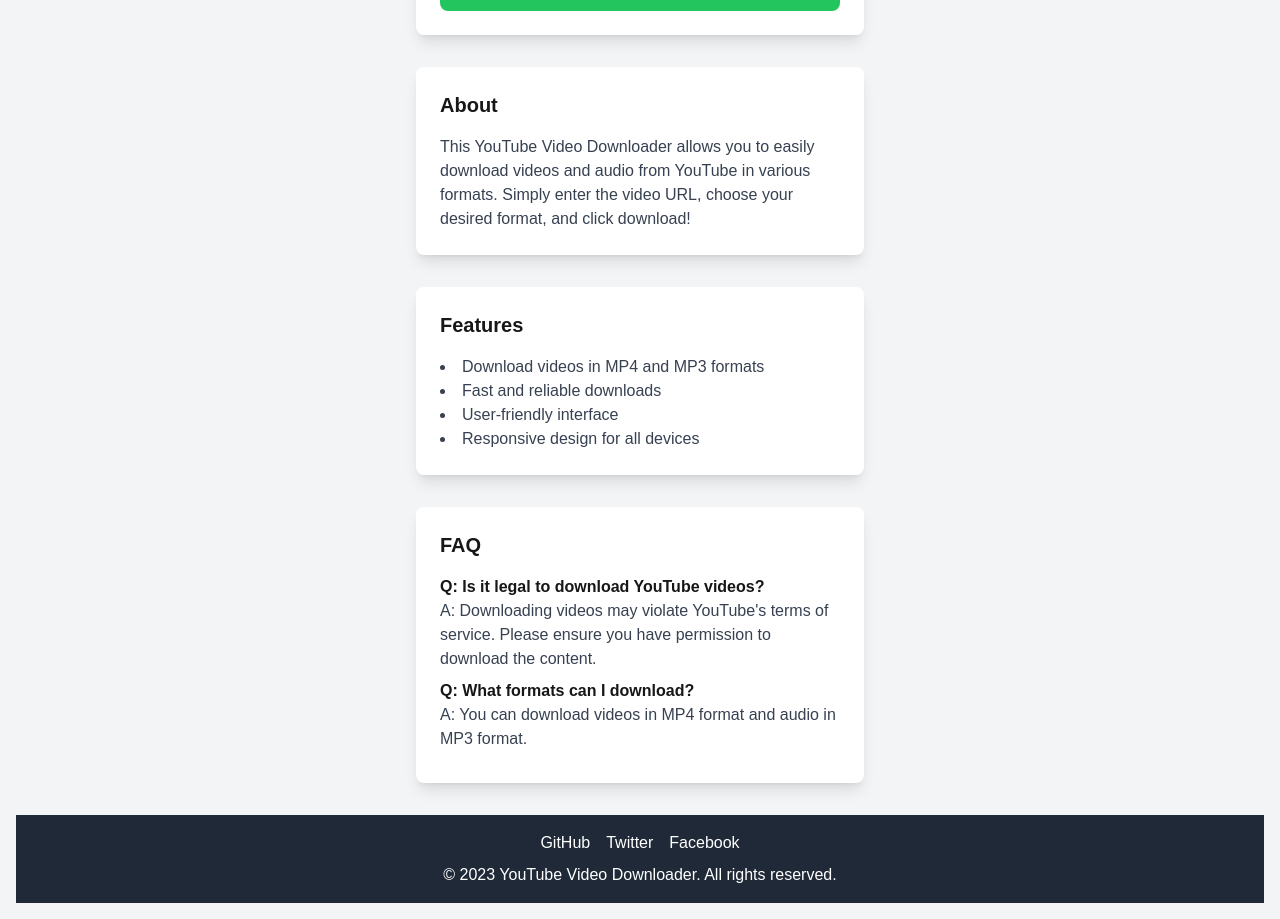
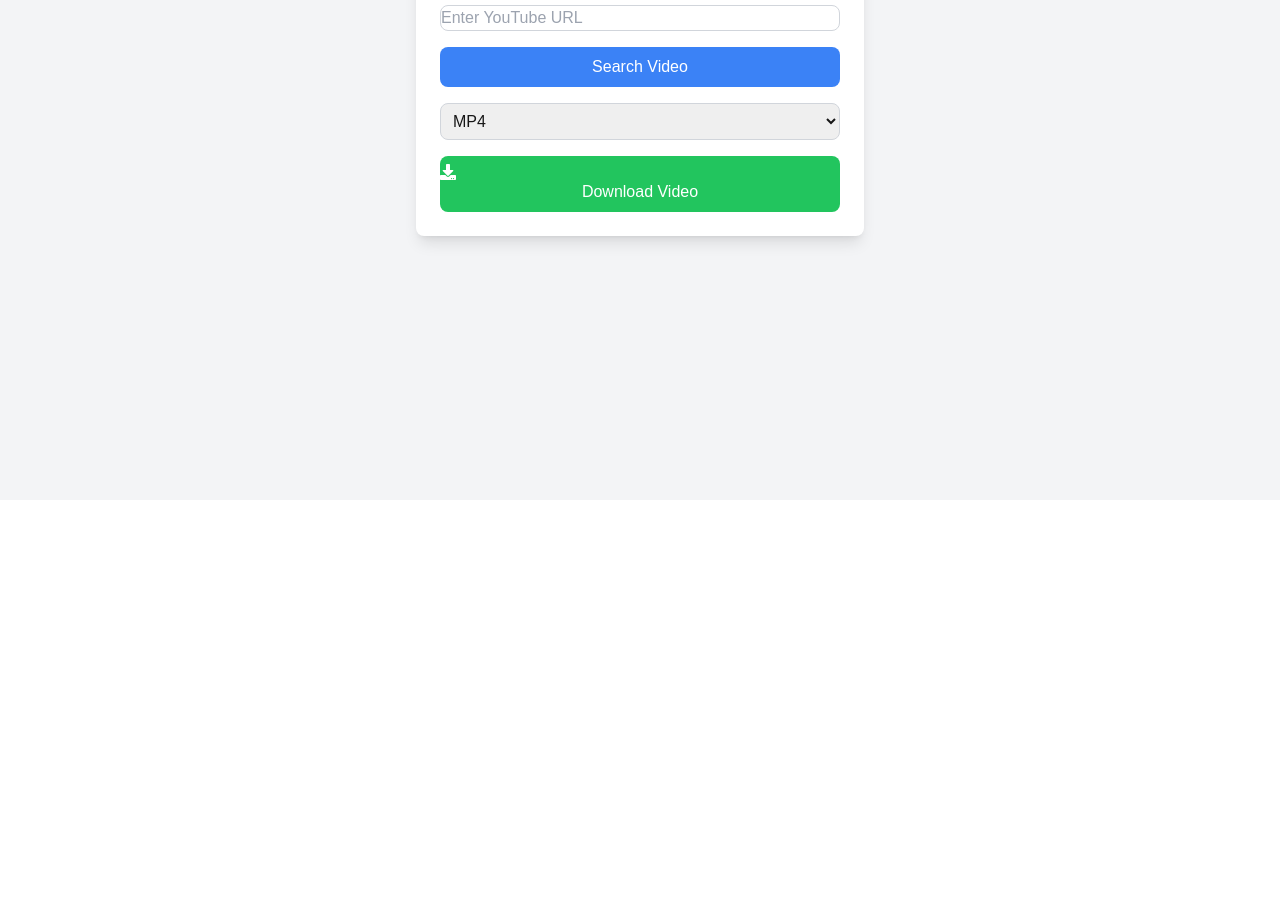
Before and after one commit to emapg/nextjs-ytdl, a Next.js app: page / in a window 1280 px wide. Shown: the part 300-1219 px from the top of the page. After the commit the page ends 800 px from the top, so only its background shows below. Built offline with nearby package versions, Linux system fonts and the light colour scheme.

Commit message:
Update page.tsx

```diff
--- a/app/page.tsx
+++ b/app/page.tsx
@@ -2,7 +2,7 @@
 
 import { useState } from 'react';
 import { FaDownload, FaSpinner } from 'react-icons/fa';
-import Image from 'next/image';
+import Image from 'next/image'; // Import Image from next/image
 
 export default function Home() {
   const [url, setUrl] = useState('');
@@ -16,9 +16,6 @@
       setMessage('Please enter a valid YouTube URL');
       return;
     }
-
-    setLoading(true); // Start loading state
-    setMessage('');
 
     try {
       const response = await fetch(`/api/video-details?url=${encodeURIComponent(url)}`);
@@ -36,8 +33,6 @@
     } catch (error) {
       console.error('Error fetching video details:', error);
       setMessage('An error occurred while fetching video details.');
-    } finally {
-      setLoading(false); // End loading state
     }
   };
 
@@ -70,7 +65,7 @@
   };
 
   return (
-    <div className="flex flex-col items-center justify-center min-h-screen bg-gray-100 p-4">
+    <div className="flex flex-col items-center justify-center min-h-screen bg-gray-100">
       <div className="bg-white shadow-lg rounded-lg p-6 max-w-md w-full mb-8">
         <h1 className="text-2xl font-bold text-center mb-4">YouTube Video Downloader</h1>
         <input
@@ -78,14 +73,12 @@
           placeholder="Enter YouTube URL"
           value={url}
           onChange={(e) => setUrl(e.target.value)}
-          className="border border-gray-300 rounded-lg p-2 w-full mb-4"
+          className="border border-gray-300 rounded-lg p- 2 w-full mb-4"
         />
         <button
           onClick={handleSearch}
           className="bg-blue-500 text-white rounded-lg py-2 hover:bg-blue-600 w-full mb-4"
-          disabled={loading}
         >
-          {loading ? <FaSpinner className="animate-spin mr-2" /> : null}
           Search Video
         </button>
         {videoDetails && (
@@ -116,54 +109,6 @@
         </button>
         {message && <p className="text-red-500 text-center mt-4">{message}</p>}
       </div>
-
-      {/* About Section */}
-      <div className="bg-white shadow-lg rounded-lg p-6 max-w-md w-full mb-8">
-        <h2 className="text-xl font-bold mb-4">About</h2>
-        <p className="text-gray-700">
-          This YouTube Video Downloader allows you to easily download videos and audio from YouTube in various formats. Simply enter the video URL, choose your desired format, and click download!
-        </p>
-      </div>
-
-      {/* Features Section */}
-      <div className="bg-white shadow-lg rounded-lg p-6 max-w-md w-full mb-8">
-        <h2 className="text-xl font-bold mb-4">Features</h2>
-        <ul className="list-disc list-inside text-gray-700">
-          <li>Download videos in MP4 and MP3 formats</li>
-          <li>Fast and reliable downloads</li>
-          <li>User-friendly interface</li>
-          <li>Responsive design for all devices</li>
-        </ul>
-      </div>
-
-      {/* FAQ Section */}
-      <div className="bg-white shadow-lg rounded-lg p-6 max-w-md w-full mb-8">
-        <h2 className="text-xl font-bold mb-4">FAQ</h2>
-        <div className="mb-2">
-          <h3 className="font-semibold">Q: Is it legal to download YouTube videos?</h3>
-          <p className="text-gray-700">A: Downloading videos may violate YouTube's terms of service. Please ensure you have permission to download the content.</p>
-        </div>
-        <div className="mb-2">
-          <h3 className="font-semibold">Q: What formats can I download?</h3>
-          <p className="text-gray-700">A: You can download videos in MP4 format and audio in MP3 format.</p>
-        </div>
-      </div>
-
-      {/* Footer Section */}
-      <footer className="bg-gray-800 text-white p-4 w-full">
-        <div className="flex justify-center space-x-4">
-          <a href="https://github.com" target="_blank" rel="noopener noreferrer" className="hover:text-gray-400">
-            GitHub
-          </a>
-          <a href="https://twitter.com" target="_blank" rel="noopener noreferrer" className="hover:text-gray-400">
-            Twitter
-          </a>
-          <a href="https://facebook.com" target="_blank" rel="noopener noreferrer" className="hover:text-gray-400">
-            Facebook
-          </a>
-        </div>
-        <p className="text-center mt-2">© 2023 YouTube Video Downloader. All rights reserved.</p>
-      </footer>
     </div>
   );
 }
```
